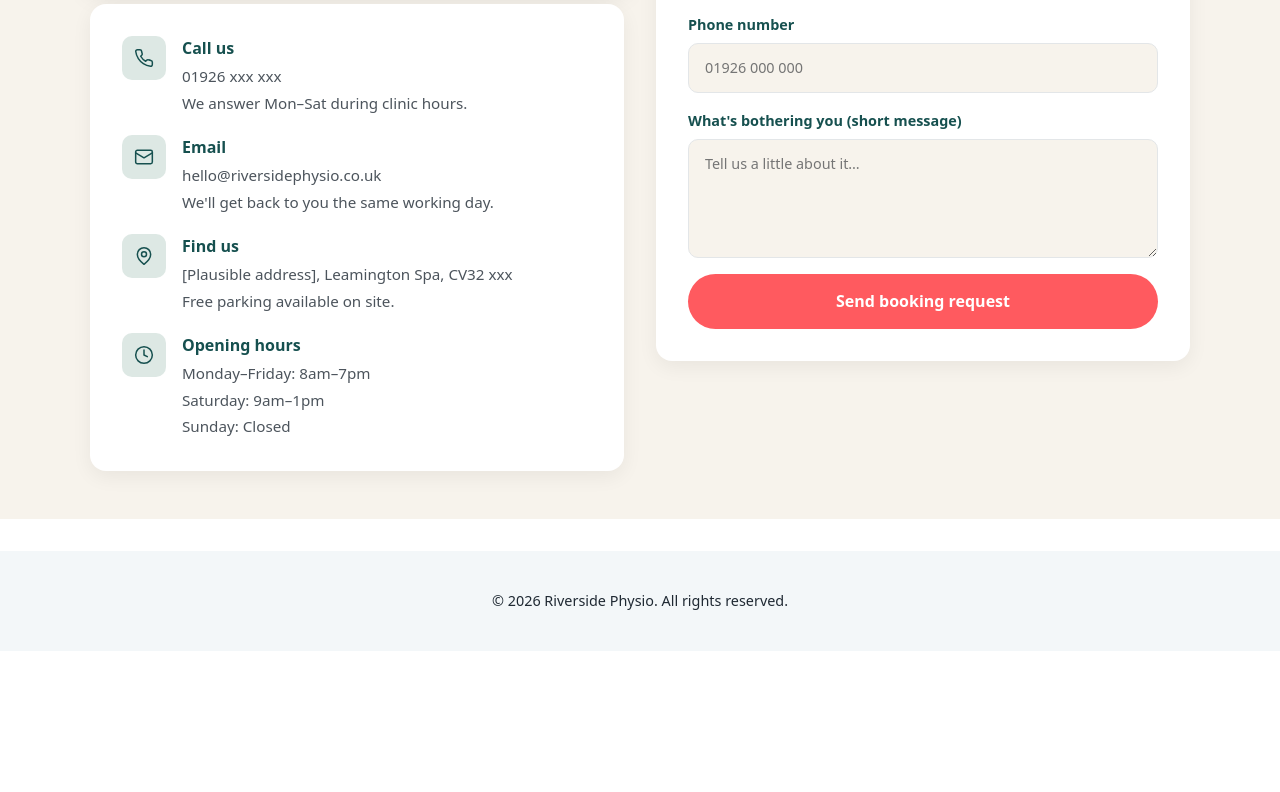
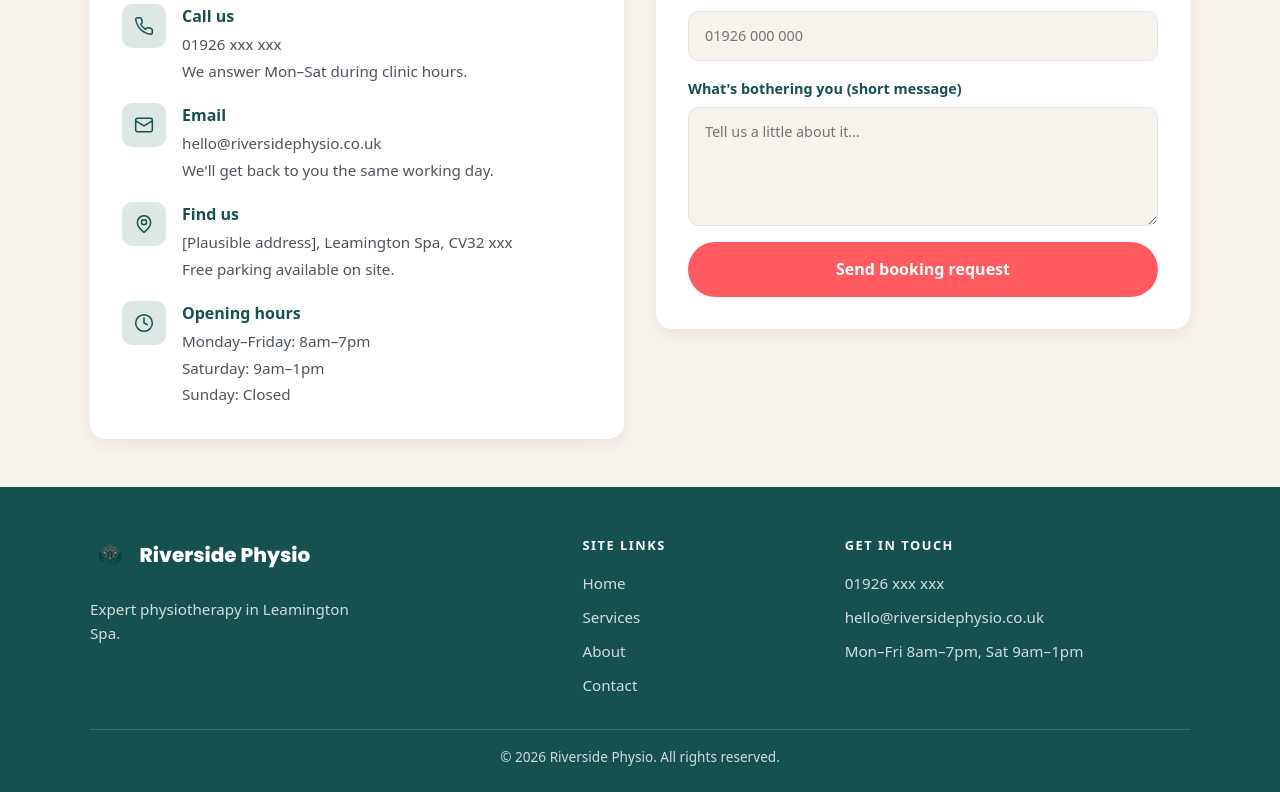
Before and after one commit to Morad17/riverside-physio-example-react, a React (Vite) app: page /contact in a window 1280 px wide. Shown: the part 522-1314 px from the top of the page. Before the commit the page ends 1173 px from the top, so only its background shows below. Built offline with nearby package versions, Linux system fonts and the light colour scheme.

Commit message:
small updates

```diff
--- a/src/assets/scss/_appointment.scss
+++ b/src/assets/scss/_appointment.scss
@@ -41,6 +41,16 @@ $point: 56px;
   @media (max-width: $breakpoint-tablet) {
     $point-sm: 28px;
 
+    flex-direction: column;
+    align-items: center;
+    gap: $spacing * 2;
+
+    &__image-container img {
+      display: block;
+      width: 100%;
+      max-width: 600px;
+    }
+
     &__shape {
       padding: $spacing * 2.5 $spacing $spacing * 2.5 calc(#{$point-sm} + #{$spacing});
       clip-path: polygon(0 50%, $point-sm 0, 100% 0, 100% 100%, $point-sm 100%);
--- a/src/assets/scss/_contact.scss
+++ b/src/assets/scss/_contact.scss
@@ -1,9 +1,15 @@
 @use "variables" as *;
+
+// full-bleed page tucks under the floating navbar so no white strip shows
+.content:has(.contact) {
+  padding-top: 0;
+  padding-bottom: 0;
+}
 
 .contact {
   width: 100vw;
-  margin-left: calc(50% - 50vw);
-  padding: $spacing * 3 $spacing * 2;
+  margin: -6rem 0 0 calc(50% - 50vw);
+  padding: calc(#{$spacing * 3} + 6rem) $spacing * 2 $spacing * 3;
   background: $color-cream;
 
   &__inner {
--- a/src/assets/scss/_footer.scss
+++ b/src/assets/scss/_footer.scss
@@ -1,8 +1,83 @@
 @use 'variables' as *;
 
 .footer {
-  background: $color-bg-alt;
-  padding: $spacing * 1.5 $spacing;
-  text-align: center;
-  font-size: 0.9rem;
+  background: $color-dark-green;
+  color: rgba(#fff, 0.8);
+  padding: $spacing * 3 $spacing * 1.5 $spacing * 1.5;
+  font-size: 0.95rem;
+
+  &__inner {
+    display: grid;
+    grid-template-columns: 2fr 1fr 1.5fr;
+    gap: $spacing * 2;
+    max-width: $max-width;
+    margin: 0 auto;
+  }
+
+  &__logo-link {
+    display: inline-flex;
+    align-items: center;
+    gap: 0.6rem;
+    color: #fff;
+    font-family: $font-heading;
+    font-weight: 700;
+    font-size: 1.25rem;
+    text-decoration: none;
+  }
+
+  &__logo {
+    width: 40px;
+    height: 40px;
+    border-radius: 50%;
+    object-fit: cover;
+  }
+
+  &__brand p {
+    margin: $spacing 0 0;
+    max-width: 30ch;
+  }
+
+  &__heading {
+    margin: 0 0 $spacing;
+    font-size: 0.8rem;
+    font-weight: 700;
+    letter-spacing: 0.12em;
+    text-transform: uppercase;
+    color: #fff;
+  }
+
+  &__links {
+    display: flex;
+    flex-direction: column;
+    gap: 0.6rem;
+    margin: 0;
+    padding: 0;
+    list-style: none;
+
+    a {
+      color: inherit;
+      text-decoration: none;
+      transition: color 0.2s;
+
+      &:hover {
+        color: #fff;
+        text-decoration: underline;
+      }
+    }
+  }
+
+  &__copy {
+    max-width: $max-width;
+    margin: $spacing * 2 auto 0;
+    padding-top: $spacing;
+    border-top: 1px solid rgba(#fff, 0.15);
+    font-size: 0.85rem;
+    text-align: center;
+  }
+
+  @media (max-width: $breakpoint-tablet) {
+    &__inner {
+      grid-template-columns: 1fr;
+    }
+  }
 }
--- a/src/assets/scss/_hero.scss
+++ b/src/assets/scss/_hero.scss
@@ -47,12 +47,12 @@
     inset: 0;
     background: linear-gradient(
       to bottom,
-      rgba(#000000, 0.85) 0%,
-      rgba(#000, 0.3) 20%,
-      rgba(#000, 0.4) 70%,
-      rgba(#000, 0.8) 85%,
-      rgba(#000, 0.9) 90%,
-      rgba(#000, 1) 100%
+      rgba(#16504f, 0.85) 0%,
+      rgba(#16504f, 0.3) 20%,
+      rgba(#16504f, 0.4) 70%,
+      rgba(#16504f, 0.8) 85%,
+      rgba(#16504f, 0.9) 90%,
+      rgba(#16504f, 1) 100%
     );
   }
 
--- a/src/assets/scss/_intro.scss
+++ b/src/assets/scss/_intro.scss
@@ -50,7 +50,7 @@
 
     &__services {
       width: 100%;
-      max-width: 360px;
+      max-width: 560px;
       margin: 0 auto;
     }
   }
@@ -119,7 +119,7 @@
   }
 
   // hovered / focused tile grows and takes over the others' space
-  @media (hover: hover) and (prefers-reduced-motion: no-preference) {
+  @media (hover: hover) and (min-width: #{$breakpoint-tablet + 1}) and (prefers-reduced-motion: no-preference) {
     transition: grid-template-columns 0.5s ease, grid-template-rows 0.5s ease;
 
     &:has(&__cell:nth-child(1):is(:hover, :focus-visible)) {
@@ -153,3 +153,26 @@
     }
   }
 }
+
+// tablet / mobile: no hover-grow, so let tiles size to their content
+@media (max-width: $breakpoint-tablet) {
+  .sgrid {
+    aspect-ratio: auto;
+    grid-template-rows: auto;
+
+    &__cell {
+      justify-content: flex-start;
+      padding: $spacing * 1.25 $spacing;
+    }
+
+    &__cell > * {
+      width: 100%;
+    }
+  }
+}
+
+@media (max-width: 480px) {
+  .sgrid {
+    grid-template-columns: 1fr;
+  }
+}
--- a/src/assets/scss/_navbar.scss
+++ b/src/assets/scss/_navbar.scss
@@ -8,8 +8,8 @@
   max-width: $max-width;
   margin: $spacing auto 0;
   background: $navbar-bg;
-  backdrop-filter: blur(12px);
-  -webkit-backdrop-filter: blur(12px);
+  backdrop-filter: blur(16px) saturate(140%);
+  -webkit-backdrop-filter: blur(16px) saturate(140%);
   border: 1px solid rgba(#fff, 0.12);
   border-radius: 999px;
   box-shadow: 0 8px 30px rgba(#000, 0.25);
--- a/src/assets/scss/_services.scss
+++ b/src/assets/scss/_services.scss
@@ -9,7 +9,7 @@
 .services-page {
   position: relative;
   width: 100vw;
-  margin-left: calc(50% - 50vw);
+  margin: -6rem 0 0 calc(50% - 50vw);
   background: $color-section;
   overflow: hidden;
 
@@ -53,7 +53,7 @@
   display: flex;
   justify-content: center;
   text-align: center;
-  padding: 1rem;
+  padding: 7rem 1rem 1rem;
   position: relative;
   z-index: 1;
 
--- a/src/components/Footer.jsx
+++ b/src/components/Footer.jsx
@@ -1,7 +1,49 @@
+import { Link } from 'react-router-dom'
+import logo from '../assets/img/riverside-logo.png'
+
+const links = [
+  { to: '/', label: 'Home' },
+  { to: '/services', label: 'Services' },
+  { to: '/about', label: 'About' },
+  { to: '/contact', label: 'Contact' },
+]
+
 function Footer() {
   return (
     <footer className="footer">
-      <p>&copy; {new Date().getFullYear()} Riverside Physio. All rights reserved.</p>
+      <div className="footer__inner">
+        <div className="footer__brand">
+          <Link to="/" className="footer__logo-link">
+            <img src={logo} alt="" className="footer__logo" />
+            <span>Riverside Physio</span>
+          </Link>
+          <p>Expert physiotherapy in Leamington Spa.</p>
+        </div>
+
+        <nav className="footer__col" aria-label="Footer">
+          <h2 className="footer__heading">Site links</h2>
+          <ul className="footer__links">
+            {links.map(({ to, label }) => (
+              <li key={to}>
+                <Link to={to}>{label}</Link>
+              </li>
+            ))}
+          </ul>
+        </nav>
+
+        <div className="footer__col">
+          <h2 className="footer__heading">Get in touch</h2>
+          <ul className="footer__links">
+            <li>01926 xxx xxx</li>
+            <li>hello@riversidephysio.co.uk</li>
+            <li>Mon–Fri 8am–7pm, Sat 9am–1pm</li>
+          </ul>
+        </div>
+      </div>
+
+      <p className="footer__copy">
+        &copy; {new Date().getFullYear()} Riverside Physio. All rights reserved.
+      </p>
     </footer>
   )
 }
--- a/src/pages/Services.jsx
+++ b/src/pages/Services.jsx
@@ -59,10 +59,10 @@ function Services() {
         <path
           id="Union"
           fill="currentColor"
-          fill-rule="evenodd"
+          fillRule="evenodd"
           d="m7 0.464 0.377 -0.27a0.464 0.464 0 0 0 -0.754 0L7 0.464Zm0 0 -0.377 -0.27 -0.002 0.002 -0.005 0.006L6.6 0.226a15.595 15.595 0 0 0 -0.276 0.4 23.46 23.46 0 0 0 -0.652 1.027 12.4 12.4 0 0 0 -0.664 1.25c-0.176 0.395 -0.33 0.831 -0.33 1.198 0 0.631 0.24 1.24 0.673 1.691 0.434 0.452 1.027 0.71 1.649 0.71 0.622 0 1.215 -0.258 1.649 -0.71 0.433 -0.451 0.673 -1.06 0.673 -1.69 0 -0.368 -0.154 -0.804 -0.33 -1.2a12.408 12.408 0 0 0 -0.664 -1.25A23.088 23.088 0 0 0 7.4 0.227L7.384 0.202 7.379 0.196 7.378 0.195 7 0.465ZM0 5.112v4.726a2 2 0 0 0 0.586 1.414l2.191 2.191V14H6.11v-2.874a2.22 2.22 0 0 0 -0.65 -1.57L4.022 8.118l-0.004 -0.004a0.8 0.8 0 0 0 -1.076 1.182l0.92 0.92a0.5 0.5 0 1 1 -0.707 0.707l-0.92 -0.92a1.8 1.8 0 0 1 -0.014 -2.53V5.111a1.11 1.11 0 1 0 -2.222 0Zm14 4.726V5.112a1.11 1.11 0 0 0 -2.222 0v2.361a1.8 1.8 0 0 1 -0.014 2.532l-0.92 0.919a0.5 0.5 0 0 1 -0.707 -0.707l0.92 -0.92A0.8 0.8 0 0 0 9.98 8.115l-0.004 0.004L8.54 9.555a2.22 2.22 0 0 0 -0.65 1.571V14h3.332v-0.556l2.191 -2.192A2 2 0 0 0 14 9.838Z"
-          clip-rule="evenodd"
-          stroke-width="1"
+          clipRule="evenodd"
+          strokeWidth="1"
         ></path>
       </g>
     </svg>
```
Also changed, not shown: src/pages/Home.jsx (+6 -6 lines), 1 other file (tests, documents, lock files or other folders).
